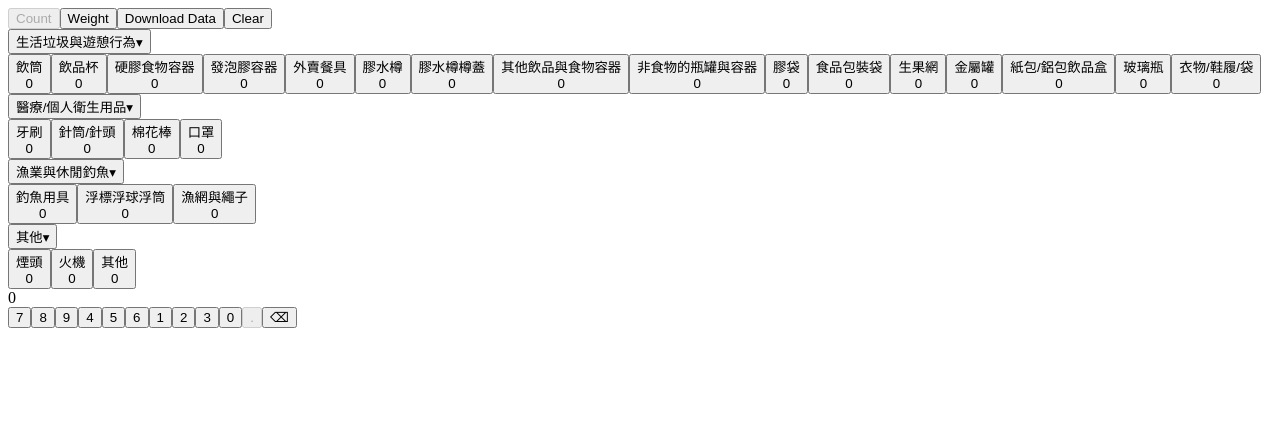
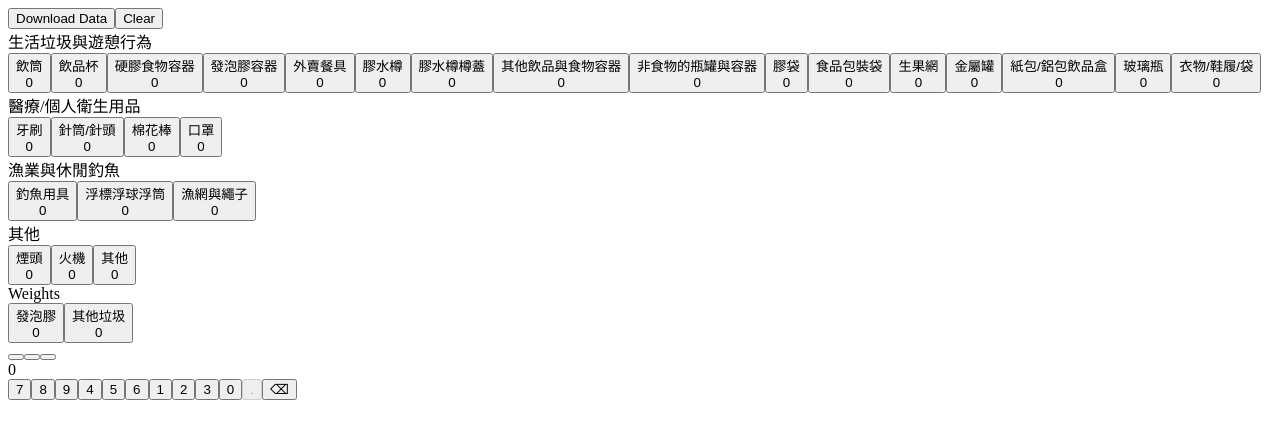
Before and after one commit to po-man/waste, a React (Vite) app: page / in a window 1280 px wide. Shown: the top 438 px of the page. Built offline with nearby package versions, Linux system fonts and the light colour scheme; the HTML template or start-up script is replaced by a standard one.

Commit message:
ui: add Paged Carousel

```diff
--- a/src/App.tsx
+++ b/src/App.tsx
@@ -41,6 +41,12 @@ const groupedWeight = [
   { title: 'Weights', items: ['發泡膠','其他垃圾'] }
 ]
 
+const carouselPages = [
+  { title: 'Page 1', groups: [groupedCount[0]] },
+  { title: 'Page 2', groups: [groupedCount[1], groupedCount[2], groupedCount[3]] },
+  { title: 'Page 3', groups: groupedWeight }
+]
+
 function loadState(): EngineState {
   try {
     const raw = localStorage.getItem(STORAGE_KEY)
@@ -62,16 +68,18 @@ function saveState(s: EngineState) {
 export default function App() {
   const [engineState, setEngineState] = useState<EngineState>(() => loadState())
   const [numpadValue, setNumpadValue] = useState('')
-  const [mode, setMode] = useState<'count' | 'weight'>('count')
+  const [page, setPage] = useState(0)
 
   useEffect(() => saveState(engineState), [engineState])
 
   const totals = useMemo(() => engineState.totals, [engineState])
+  const decimalEnabled = page === 2
 
   function handleCategoryClick(category: string) {
     const val = numpadValue.trim() === '' ? 1 : Number(numpadValue)
     if (!isFinite(val)) return
-    const { state } = addEntry(engineState, category, val, mode)
+    const entryType = page === 2 ? 'weight' : 'count'
+    const { state } = addEntry(engineState, category, val, entryType)
     setEngineState(state)
     setNumpadValue('')
   }
@@ -104,14 +112,14 @@ export default function App() {
   return (
     <div className="app">
       <div className="sticky-header">
-        <button onClick={() => setMode('count')} disabled={mode === 'count'}>Count</button>
-        <button onClick={() => setMode('weight')} disabled={mode === 'weight'}>Weight</button>
         <button onClick={handleExport}>Download Data</button>
         <button onClick={clearSession}>Clear</button>
       </div>
 
       <CategoryGrid
-        groups={mode === 'count' ? groupedCount : groupedWeight}
+        pages={carouselPages}
+        currentPage={page}
+        onPageChange={setPage}
         totals={totals}
         onCategoryClick={handleCategoryClick}
       />
@@ -121,7 +129,7 @@ export default function App() {
         <Numpad
           value={numpadValue}
           onChange={setNumpadValue}
-          allowDecimal={mode === 'weight'}
+          allowDecimal={decimalEnabled}
         />
       </div>
     </div>
--- a/src/components/CategoryGrid.tsx
+++ b/src/components/CategoryGrid.tsx
@@ -1,45 +1,73 @@
-import React, { useState } from 'react'
+import React, { useEffect, useRef } from 'react'
 
 type Group = { title: string; items: string[] }
+type Page = { title: string; groups: Group[] }
 
 type Props = {
-  groups: Group[]
+  pages: Page[]
+  currentPage: number
+  onPageChange: (index: number) => void
   totals: Record<string, number>
   onCategoryClick: (category: string) => void
 }
 
-export default function CategoryGrid({ groups, totals, onCategoryClick }: Props) {
-  const [open, setOpen] = useState<Record<string, boolean>>(() => {
-    const map: Record<string, boolean> = {}
-    groups.forEach(g => (map[g.title] = true))
-    return map
-  })
+export default function CategoryGrid({ pages, currentPage, onPageChange, totals, onCategoryClick }: Props) {
+  const containerRef = useRef<HTMLDivElement | null>(null)
 
-  function toggle(title: string) {
-    setOpen(prev => ({ ...prev, [title]: !prev[title] }))
+  useEffect(() => {
+    if (!containerRef.current) return
+    const pageWidth = containerRef.current.clientWidth
+    containerRef.current.scrollTo({ left: currentPage * pageWidth, behavior: 'smooth' })
+  }, [currentPage, pages.length])
+
+  function handleScroll(event: React.UIEvent<HTMLDivElement>) {
+    const target = event.currentTarget
+    const scrollLeft = target.scrollLeft
+    const width = target.clientWidth
+    const nextPage = Math.round(scrollLeft / width)
+    if (nextPage !== currentPage) {
+      onPageChange(nextPage)
+    }
+  }
+
+  function goToPage(index: number) {
+    if (!containerRef.current) return
+    const width = containerRef.current.clientWidth
+    containerRef.current.scrollTo({ left: index * width, behavior: 'smooth' })
+    onPageChange(index)
   }
 
   return (
-    <div className="category-grid">
-      {groups.map(g => (
-        <section key={g.title} className="group">
-          <button className="header" onClick={() => toggle(g.title)} aria-expanded={!!open[g.title]}>
-            {g.title}
-            <span className="chev">{open[g.title] ? '▾' : '▸'}</span>
-          </button>
-
-          {open[g.title] && (
+    <div className="category-carousel">
+      <div className="carousel" ref={containerRef} onScroll={handleScroll}>
+        {pages.map((page, pageIndex) => (
+          <div key={page.title} className="carousel-page">
+            {page.groups.map(group => (
+              <div key={group.title} className="group-block">
+                <div className="group-header">{group.title}</div>
                 <div className="items">
-              {g.items.map(cat => (
+                  {group.items.map(cat => (
                     <button key={cat} className="cat" onClick={() => onCategoryClick(cat)}>
                       <div className="name">{cat}</div>
                       <div className="total">{totals[cat] ?? 0}</div>
                     </button>
                   ))}
                 </div>
-          )}
-        </section>
+              </div>
             ))}
+          </div>
+        ))}
+      </div>
+      <div className="carousel-indicators">
+        {pages.map((_, index) => (
+          <button
+            key={index}
+            className={index === currentPage ? 'indicator active' : 'indicator'}
+            onClick={() => goToPage(index)}
+            aria-label={`Page ${index + 1}`}
+          />
+        ))}
+      </div>
     </div>
   )
 }
--- a/src/styles.css
+++ b/src/styles.css
@@ -3,16 +3,22 @@ body { font-family: system-ui, Arial, sans-serif; padding: 0.5rem; }
 textarea { width: 100%; font-family: monospace; }
 button { margin-top: 0.5rem; }
 
-.category-grid { margin-top: 1rem; border: 1px solid #c4c4c4; border-radius: 6px; padding: 0.25rem; }
-.category-grid .group { margin-bottom: 0; }
-.category-grid .header { display: flex; justify-content: space-between; width: 100%; padding: 0.25rem 0.35rem; background: #f8f8f8; border: none; font-weight: 600; font-size: 13px }
-.category-grid .items { display: grid; grid-template-columns: repeat(4, 1fr); gap: 0; padding: 0; }
-.category-grid .cat { padding: 0.35rem; background: #fff; border-radius: 4px; border: 1px solid #ddd; display: flex; flex-direction: column; align-items: center; justify-content: center; min-height: 38px; margin: 0; }
-.category-grid .cat .name { font-size: 12px; line-height: 1.1 }
-.category-grid .cat .total { font-size: 14px; font-weight: 700; margin-top: 0.1rem; }
+.category-carousel { margin-top: 1rem; border-radius: 6px; overflow: hidden; }
+.carousel { display: flex; overflow-x: auto; scroll-snap-type: x mandatory; scroll-behavior: smooth; -webkit-overflow-scrolling: touch; }
+.carousel-page { min-width: 100%; padding: 0.5rem; scroll-snap-align: start; box-sizing: border-box; }
+.group-header { padding: 0.25rem 0; font-size: 13px; font-weight: 600; background: #f8f8f8; }
+.category-carousel .items { display: grid; grid-template-columns: repeat(4, 1fr); gap: 0; padding: 0.25rem 0 0; }
+.category-carousel .cat { padding: 0.35rem; background: #fff; border-radius: 4px; border: 1px solid #ddd; display: flex; flex-direction: column; align-items: center; justify-content: center; min-height: 38px; margin: 0; }
+.category-carousel .cat .name { font-size: 12px; line-height: 1.1 }
+.category-carousel .cat .total { font-size: 14px; font-weight: 700; margin-top: 0.1rem; }
+.carousel-indicators { display: flex; justify-content: center; gap: 0.35rem; padding: 0.4rem 0 0.35rem; }
+.indicator { width: 8px; height: 8px; border-radius: 50%; border: 1px solid #999; background: transparent; padding: 0; }
+.indicator.active { background: #333; }
 
-.sticky-header { position: sticky; top: 0; display: flex; gap: 0.25rem; flex-wrap: wrap; align-items: center; justify-content: space-between; background: #fff; padding: 0.4rem 0.25rem; z-index: 5; border-bottom: 1px solid #ddd; }
+.sticky-header { position: sticky; top: 0; display: flex; gap: 0.25rem; flex-wrap: wrap; align-items: center; justify-content: space-between; background: #fff; padding: 0.4rem 0.25rem }
 .sticky-header button { flex: 1 1 auto; min-width: 70px; margin: 0 0.15rem; padding: 0.35rem 0.5rem; font-size: 13px; }
+
+.swipe-wrapper { touch-action: pan-y; }
 
 .sticky-panel { position: sticky; bottom: 0; background: #fff; z-index: 2; padding: 0.25rem 0; border-top: 1px solid #ddd; }
 .numpad { background: #fafafa; padding: 0; }
```
Lines whose indentation alone changed are shown as unchanged.
